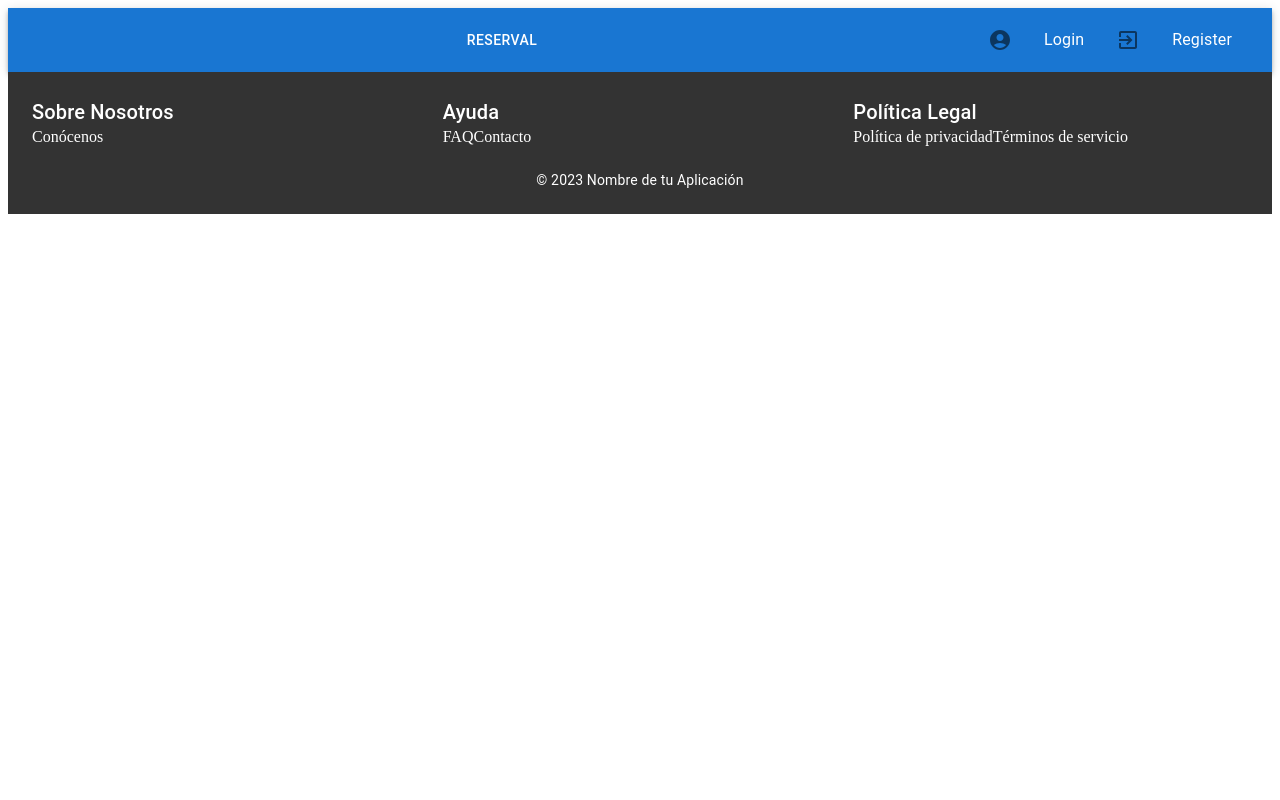
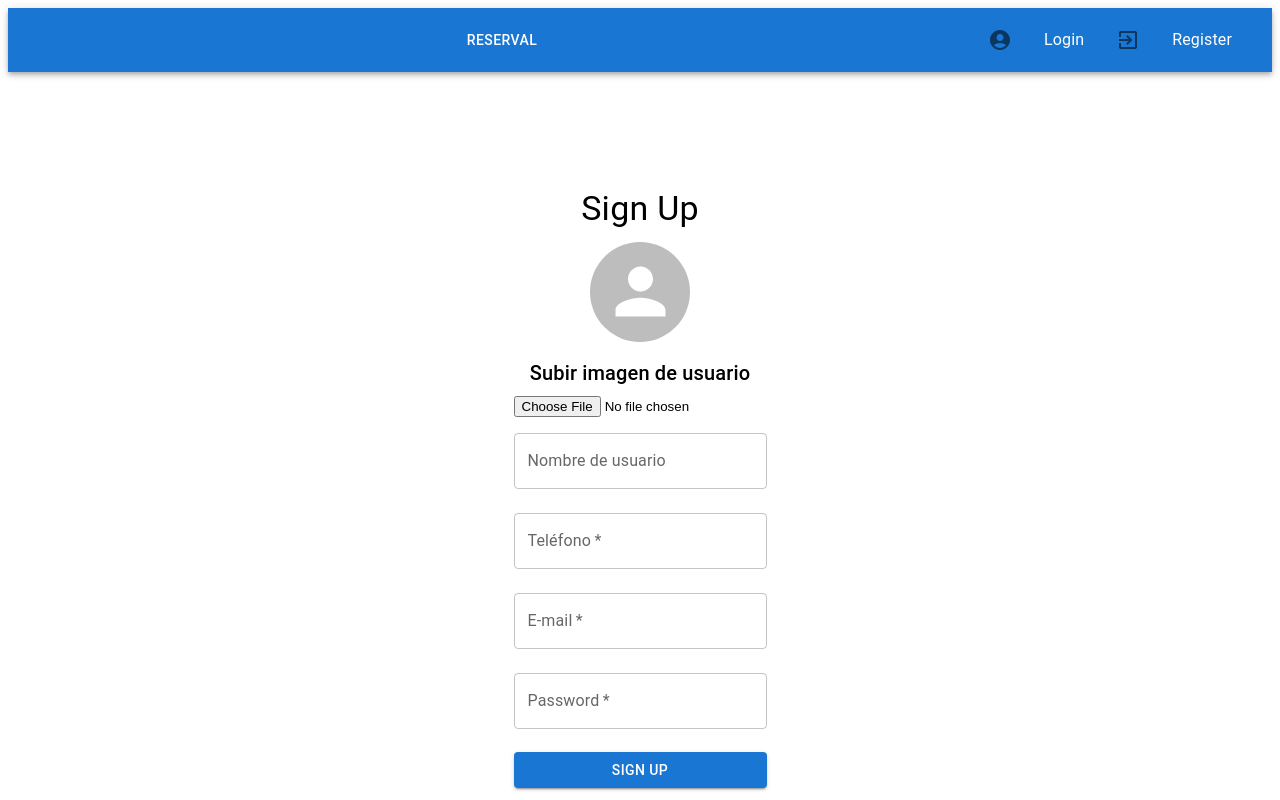
Before and after one commit to alexpina25/Proyecto-Final, a React (Vite) app in the folder client/: page /register in a window 1280 px wide. Shown: the top 800 px of the page. Built offline with nearby package versions, Linux system fonts and the light colour scheme.

Commit message:
Añadido registro y confirmación de correo por código

```diff
--- /dev/null
+++ b/client/src/components/RegisterForm.jsx
@@ -0,0 +1,110 @@
+import React, { useState } from "react";
+import { TextField, Button, Box, Avatar, Typography } from "@mui/material";
+import { registerUser } from '../services/user.service';
+import { useNavigate } from 'react-router-dom';
+import handleRegisterResponse from './../hooks/handleRegisterResponse';
+
+const RegisterForm = () => {
+  const [registerData, setRegisterData] = useState({email: "", name: "", password: "", telefono: "", image: null});
+  const [registerOk, setRegisterOk] = useState(false);
+  const [previewImage, setPreviewImage] = useState(null);
+  const navigate = useNavigate();
+
+  const handleInputChange = (e) => {
+    setRegisterData({ ...registerData, [e.target.name]: e.target.value });
+  };
+
+  const handleImageChange = (e) => {
+    let reader = new FileReader();
+    let file = e.target.files[0];
+
+    reader.onloadend = () => {
+      setRegisterData({ ...registerData, image: file });
+      setPreviewImage(reader.result);
+    }
+
+    reader.readAsDataURL(file);
+  }
+
+  const register = async (event) => {
+    event.preventDefault();
+    try {
+      const response = await registerUser(registerData);
+      const userId = response.data.user._id;
+
+      if(response && response.data) {
+        handleRegisterResponse(response, setRegisterOk);
+        // Navega a la página CheckCode
+        navigate(`/checkcode/${userId}`);
+      }
+    } catch (error) {
+      console.error(error);
+    }
+  };
+
+  return (
+    <form onSubmit={register}>
+      <Box display="flex" flexDirection="column" alignItems="center">
+        <Avatar alt="User Image" src={previewImage} style={{height: '100px', width: '100px', marginBottom: '15px'}}/>
+        <Typography variant="h6" component="h2" gutterBottom>
+          Subir imagen de usuario
+        </Typography>
+        <input type="file" onChange={handleImageChange}/>
+        <TextField
+          variant="outlined"
+          margin="normal"
+          fullWidth
+          id="name"
+          label="Nombre de usuario"
+          name="name"
+          autoComplete="name"
+          value={registerData.name}
+          onChange={handleInputChange}
+        />
+        <TextField
+          variant="outlined"
+          margin="normal"
+          required
+          fullWidth
+          id="telefono"
+          label="Teléfono"
+          name="telefono"
+          autoComplete="telefono"
+          value={registerData.telefono}
+          onChange={handleInputChange}
+          />
+        <TextField
+          variant="outlined"
+          margin="normal"
+          required
+          fullWidth
+          id="email"
+          label="E-mail"
+          name="email"
+          autoComplete="email"
+          value={registerData.email}
+          onChange={handleInputChange}
+        />
+        <TextField
+          variant="outlined"
+          margin="normal"
+          required
+          fullWidth
+          name="password"
+          label="Password"
+          type="password"
+          id="password"
+          autoComplete="current-password"
+          value={registerData.password}
+          onChange={handleInputChange}
+        />
+
+        <Button type="submit" fullWidth variant="contained" color="primary" style={{marginTop: '15px'}}>
+          Sign Up
+        </Button>
+      </Box>
+    </form>
+  );
+};
+
+export default RegisterForm;
--- a/client/src/hooks/useCheckCodeError.jsx
+++ b/client/src/hooks/handleCheckCodeResponse.jsx
@@ -1,6 +1,6 @@
 import Swal from "sweetalert2/dist/sweetalert2.all.js";
 
-const useCheckCodeError = (res, setDeleteUser, setOkCheck, setUser) => {
+const handleCheckCodeResponse = (res, setDeleteUser, setOkCheck, setUser) => {
   // -------404 o un 500  en este caso --------->res.response
   // -------200 ---> entramos directos a la ---->res.data
   //! -------status: 500
@@ -85,4 +85,4 @@ const useCheckCodeError = (res, setDeleteUser, setOkCheck, setUser) => {
     });
 };
 
-export default useCheckCodeError;
+export default handleCheckCodeResponse;
--- a/client/src/hooks/useUserError.jsx
+++ b/client/src/hooks/handleRegisterResponse.jsx
@@ -1,16 +1,16 @@
-import { Navigate, useNavigate } from "react-router-dom";
 import Swal from "sweetalert2/dist/sweetalert2.all.js";
 
-const useUserError = (res, setRegisterOk) => {
+const handleRegisterResponse = (res, setRegisterOk) => {
   //! 200 --->  respuesta ok register ok
   if (res?.status == 200) {
-    localStorage.setItem("data", JSON.stringify(res));
+    localStorage.setItem("userId", res.data.user._id);
     setRegisterOk(() => true);
     Swal.fire({
       icon: "success",
-      title: "Bienvenido a RESERVAL",
-      showConfirmButton: false,
-      timer: 1500,
+      title: "Registro Exitoso!",
+      text: "Se ha enviado un correo electrónico con el código de verificación.",
+      showConfirmButton: true,
+      timer: 2000,
     });
   }
 
@@ -64,4 +64,4 @@ const useUserError = (res, setRegisterOk) => {
     });
 };
 
-export default useUserError;
+export default handleRegisterResponse;
--- a/client/src/main.jsx
+++ b/client/src/main.jsx
@@ -36,7 +36,7 @@ ReactDOM.createRoot(document.getElementById("root")).render(
             <Route index path="/" element={<Home />} />
             <Route path="/login" element={<Login />} />
             <Route path="register" element={<Register />} />
-            <Route path="/checkcode" element={<CheckCode />} />
+            <Route path="/checkcode/:id" element={<CheckCode />} />
             <Route path="/forgotpassword" element={<ForgotPassword />} />
             <Route path="/perfil" element={<Protected><Perfil /></Protected>} />
             <Route path="/negocios/:id" element={<Protected><DetalleNegocio /></Protected>} />
--- a/client/src/pages/CheckCode.jsx
+++ b/client/src/pages/CheckCode.jsx
@@ -1,11 +1,67 @@
-import React from 'react'
+import React, { useState } from 'react';
+import { TextField, Button, Box } from '@mui/material';
+import { useNavigate } from 'react-router-dom';
+import { checkCodeConfirmationUser } from '../services/user.service';
+import Swal from 'sweetalert2';
 
 const CheckCode = () => {
+  const [code, setCode] = useState('');
+  const navigate = useNavigate();
+
+  const handleInputChange = (e) => {
+    setCode(e.target.value);
+  };
+
+  const verify = async (event) => {
+    event.preventDefault();
+
+    try {
+      const userId = localStorage.getItem("userId");
+      const response = await checkCodeConfirmationUser(userId, Number(code));
+      if (response && response.data) {
+        // Muestra una alerta de SweetAlert2
+        Swal.fire('Código Verificado!', 'Tu cuenta ha sido verificada exitosamente.', 'success');
+        // Navega a la página principal
+        navigate('/');
+      }
+    } catch (error) {
+      console.error(error);
+      Swal.fire('Error', 'Ocurrió un error al verificar el código.', 'error');
+    }
+  };
+
   return (
-    <div>
+    <Box display="flex"
+    flexDirection="column"
+    alignItems="center"
+    justifyContent="center"
+    height="100vh"
+    padding={2}>
+      <h1>Verificar Código</h1>
+      <form onSubmit={verify}>
+        <TextField
+          variant="outlined"
+          margin="normal"
+          required
+          fullWidth
+          id="confirmationCode"
+          label="Código de Verificación"
+          name="confirmationCode"
+          autoFocus
+          onChange={handleInputChange}
+          value={code}
+        />
+        <Button
+          type="submit"
+          fullWidth
+          variant="contained"
+          color="primary"
+        >
+          Verificar
+        </Button>
+      </form>
+    </Box>
+  );
+};
 
-    </div>
-  )
-}
-
-export default CheckCode
+export default CheckCode;
--- a/client/src/pages/Register.jsx
+++ b/client/src/pages/Register.jsx
@@ -1,11 +1,23 @@
-import React from 'react'
+import React from "react";
+import RegisterForm from "../components/RegisterForm";
+import { Box, Typography } from "@mui/material";
 
-const Register = () => {
+const RegisterPage = () => {
   return (
-    <div>
+    <Box
+      display="flex"
+      flexDirection="column"
+      alignItems="center"
+      justifyContent="center"
+      height="100vh"
+      padding={2}
+    >
+      <Typography variant="h4" component="h1" gutterBottom>
+        Sign Up
+      </Typography>
+      <RegisterForm />
+    </Box>
+  );
+};
 
-    </div>
-  )
-}
-
-export default Register
+export default RegisterPage;
--- a/client/src/services/user.service.js
+++ b/client/src/services/user.service.js
@@ -15,8 +15,8 @@ export const registerUser = async (formData) => {
 
 //! -----------------------CHECK CODE -----------------------------------
 
-export const checkCodeConfirmationUser = async (formData) => {
-  return API.post("/users/check", formData)
+export const checkCodeConfirmationUser = async (userId, code) => {
+  return API.post(`/users/check/${userId}`, { confirmationCode: Number(code) })
     .then((res) => res)
     .catch((error) => {
       return error;
```
Also changed, not shown: client/src/components/FormRegister.jsx (deleted), 2 other files (tests, documents, lock files or other folders).
